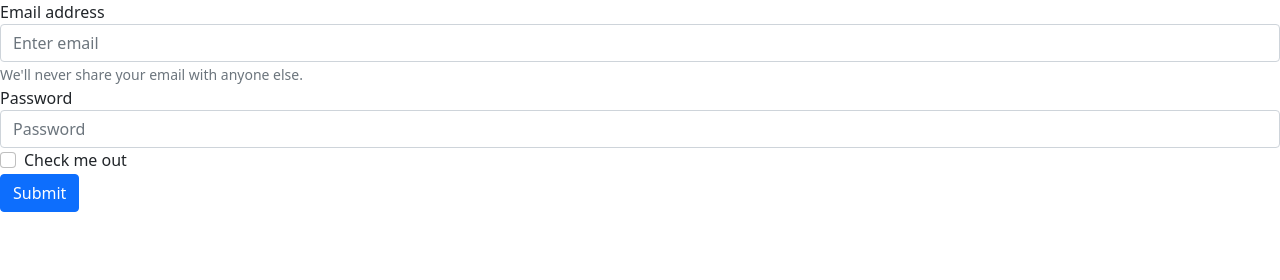
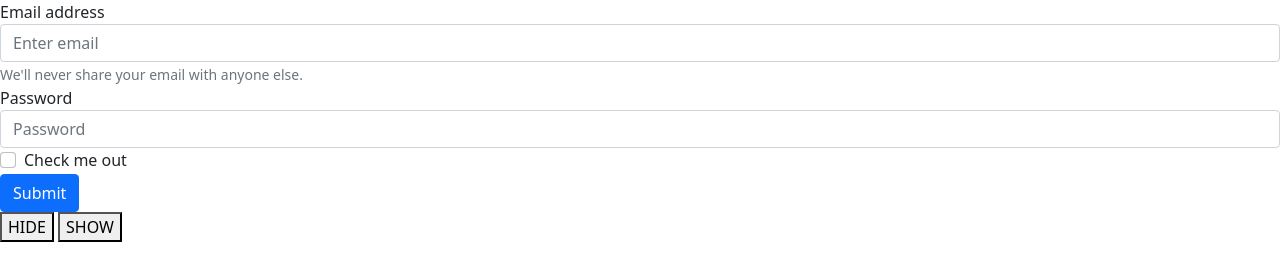
Before and after one commit to BondariIon/Actimel2, a plain HTML site: page index.html in a window 1280 px wide. Drawn offline with nearby package versions, Linux system fonts and the light colour scheme.

Commit message:
add buttons

```diff
--- a/index.html
+++ b/index.html
@@ -39,5 +39,7 @@
     </div>
     <button type="submit" class="btn btn-primary">Submit</button>
 </form>
+<button class="Hide">HIDE</button>
+<button class="Show">SHOW</button>
 </body>
 </html>
```
